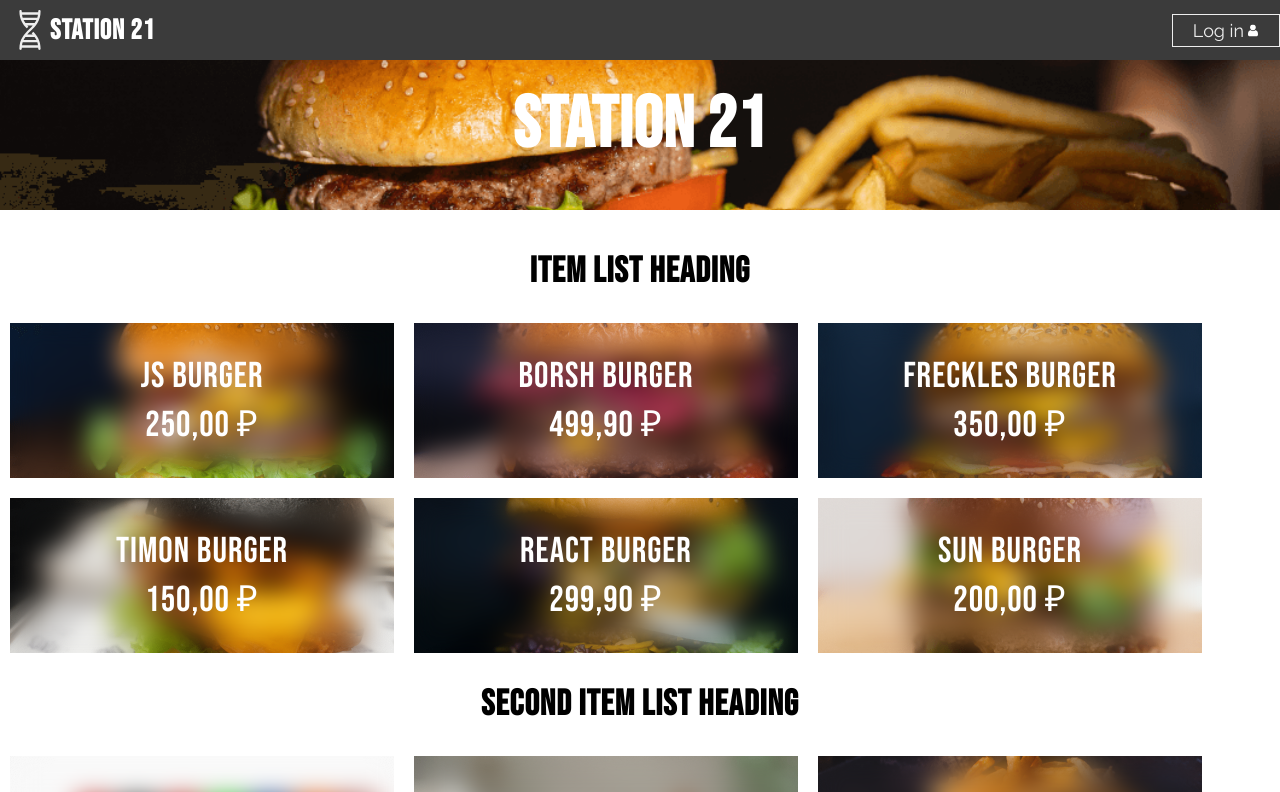
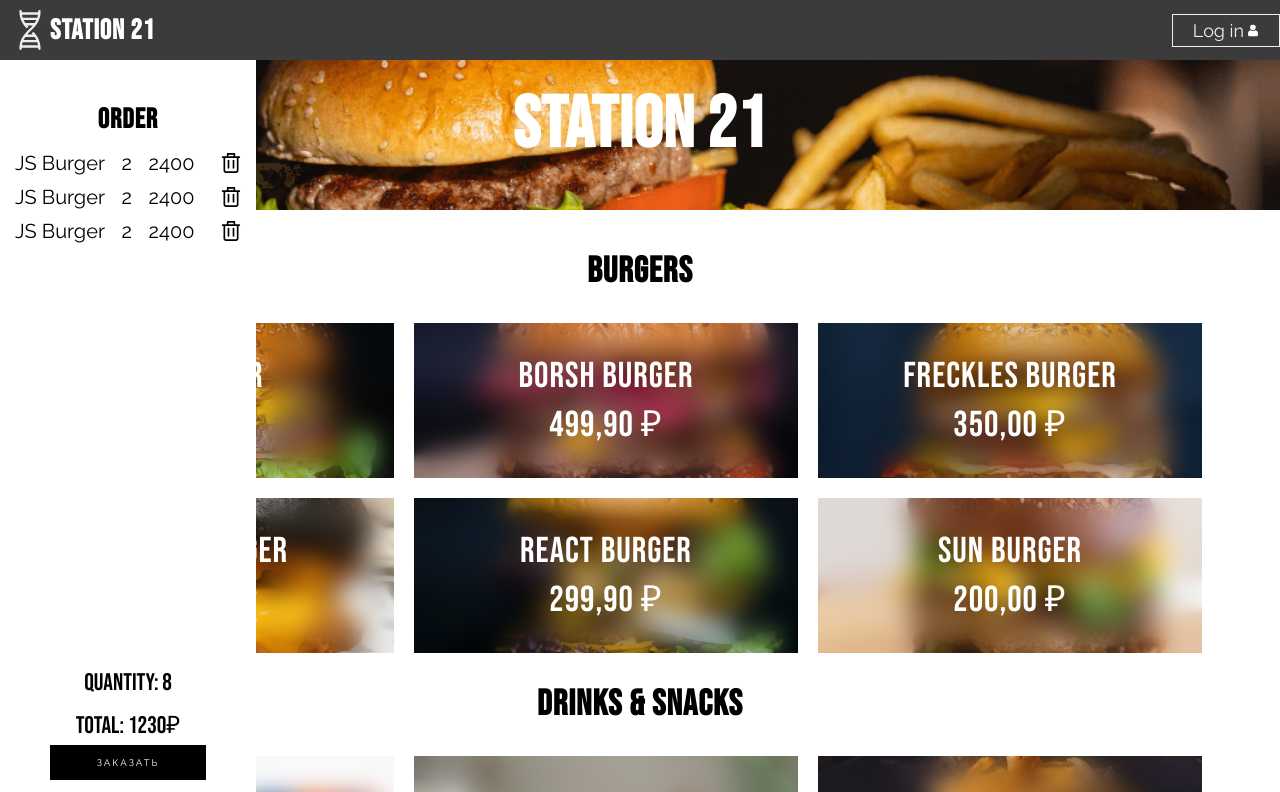
Before and after one commit to Costello26/SPA-React, a React (Create React App) app: page / in a window 1280 px wide. Shown: the top 792 px of the page. Built offline with nearby package versions, Linux system fonts and the light colour scheme.

Commit message:
Шестой урок завершен

```diff
--- a/src/App.js
+++ b/src/App.js
@@ -1,5 +1,3 @@
-//import logo from './logo.svg';
-//import React, { Component } from 'react';
 import React from 'react';
 import './App.css';
 import { NavBar } from './Components/navbar';
@@ -7,6 +5,7 @@ import { Menu } from './Components/menu';
 import { GlobalStyle } from './Components/globalStyle';
 import { TopBanner } from './Components/topBanner';
 import { ModalItem } from './Components/modalItem';
+import { Order } from './Components/Order';
 
 function App() {
   const [openItem, setOpenItem] = React.useState(null);
@@ -15,11 +14,11 @@ function App() {
     <>
       <GlobalStyle/>
       <NavBar/>
+      <Order/>
       <TopBanner/>
       <Menu setOpenItem={setOpenItem}/>
       <ModalItem openItem={openItem} setOpenItem={setOpenItem}></ModalItem>
-
-      </>
+    </>
   );
 }
 
--- /dev/null
+++ b/src/Components/Order.js
@@ -0,0 +1,70 @@
+import React from 'react';
+import styled from 'styled-components';
+import { OrderListItem } from './OrderListItem';
+import { Button } from './orderButton';
+
+const OrderWrap = styled.div`
+    background-color: #fff;
+    display: flex;
+    flex-direction: column;
+    position: fixed;
+    top: 60px;
+    left: 0;
+    height: calc(100% - 60px);
+    width: 20%;
+    min-width: 200px;
+    z-index: 2;
+    padding: 15px;
+`;
+
+const HeadingOrder = styled.h2`
+    font-size: 2em;
+    text-align: center;
+    padding-top: 1em;
+`;
+
+const OrderContent = styled.div`
+    font-size: 20px !important;
+    padding: 10px 0px;
+`;
+
+const OrderList = styled.ul``;
+
+const Total = styled.span`
+    width: 100%;
+    display: block;
+    padding: 5px 0px;
+    font-size: 24px;
+    font-family: 'Bebas Neue', sans-serif;
+`;
+
+const OrderBottom = styled.div`
+    width: 100%;
+    position: absolute;
+    bottom: 0;
+    left: 0;
+    padding-bottom: 20px;
+    text-align: center;
+`;
+
+export const Order = () => {
+    return(
+        <>
+            <OrderWrap>
+                <HeadingOrder>Order</HeadingOrder>
+                <OrderContent>
+                    <OrderList>
+                        <OrderListItem></OrderListItem>
+                        <OrderListItem></OrderListItem>
+                        <OrderListItem></OrderListItem>
+                    </OrderList>
+                </OrderContent>
+                <OrderBottom>
+                    <Total>Quantity: 8</Total>
+                    <Total>Total: 1230₽</Total>
+                    <Button></Button>
+                </OrderBottom>
+            </OrderWrap>
+        </>
+    )
+};
--- /dev/null
+++ b/src/Components/OrderListItem.js
@@ -0,0 +1,63 @@
+import React from 'react';
+import styled from 'styled-components';
+import trash from '../img/trash.svg';
+
+const TrashButton = styled.button`
+    width: 20px;
+    height: 20px;
+    display: inline-block;
+    border: none;
+    background: url(${trash}) center center no-repeat;
+    background-size: cover;
+    cursor: pointer;
+    outline: none;
+`;
+
+const ItemStyled = styled.li`
+    display: flex;
+    flex-direction: row;
+    justify-content: space-between;
+    align-items: center;
+    padding: 5px 0;
+`;
+
+const PriceStyled = styled.span`
+    margin-right: 10px;
+`;
+
+const NameStyle = styled.span``;
+
+
+
+const ItemName = () => {
+    return(
+        <NameStyle>
+            JS Burger
+        </NameStyle>
+    )
+};
+
+const ItemQty = () => {
+    return(
+        2
+    )
+};
+
+const ItemPrice = () => {
+    return(
+        <PriceStyled>
+            2400
+        </PriceStyled>
+    )
+};
+
+export const OrderListItem = () => {
+    return(
+        <ItemStyled>
+            <ItemName></ItemName>
+            <ItemQty></ItemQty>
+            <ItemPrice></ItemPrice>
+            <TrashButton/>
+        </ItemStyled>
+    )
+};
--- a/src/Components/menu.js
+++ b/src/Components/menu.js
@@ -17,11 +17,11 @@ const MenuStyled = styled.main`
 export const Menu = ({ setOpenItem }) => (
     <MenuStyled className="container">
         <section>
-            <h2>Item List heading</h2>
+            <h2>Burgers</h2>
             <ListItem itemList={dbMenu.burger} setOpenItem={setOpenItem}/>
         </section>
         <section>
-            <h2>Second Item List heading</h2>
+            <h2>Drinks & Snacks</h2>
             <ListItem itemList={dbMenu.other} setOpenItem={setOpenItem}/>
         </section>
     </MenuStyled>
--- a/src/Components/modalItem.js
+++ b/src/Components/modalItem.js
@@ -4,6 +4,7 @@ import { Button } from './orderButton';
 
 const Modal = styled.div`
     position: fixed;
+    z-index: 99;
     top: 0;
     left: 0;
     width: 100%;
--- a/src/Components/orderButton.js
+++ b/src/Components/orderButton.js
@@ -10,7 +10,8 @@ const OrderButton = styled.a`
     border: 2px solid #000;
     transition: .3s;
     text-transform: uppercase;
-    font-size: .6em;
+    text-align: center;
+    font-size: .6rem;
     letter-spacing: 2px;
     &:hover{
         color: #000;
```
Also changed, not shown: src/img/trash.svg (added), 1 other file (tests, documents, lock files or other folders).
